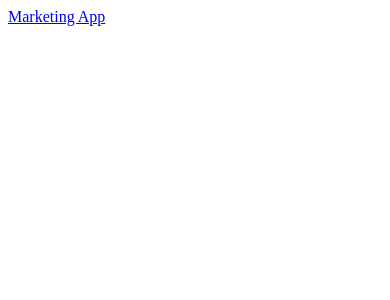
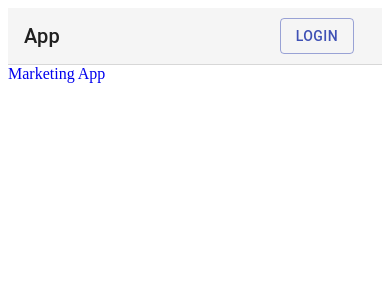
Before and after one commit to emerson-paiva/micro-frontend, a React app in the folder packages/container/: page / in a window 390 px wide. Shown: the top 300 px of the page. Built offline with nearby package versions, Linux system fonts and the light colour scheme.

Commit message:
feat: add production classNamePrefix at marketing

```diff
--- a/packages/container/src/App.js
+++ b/packages/container/src/App.js
@@ -1,5 +1,6 @@
 import React, { lazy, Suspense } from 'react';
 import { BrowserRouter, Switch, Route, Link } from 'react-router-dom'
+import Header from './components/Header'
 
 const Marketing = lazy(() => import('marketing'));
 
@@ -8,6 +9,7 @@ const Home = () => <Link to='/marketing'>Marketing App</Link>
 const App = () => (
   <Suspense fallback={'Loading...'}>
     <BrowserRouter>
+      <Header />
       <Switch>
         <Route path='/marketing' component={Marketing} />
         <Route path='/' component={Home} />
--- /dev/null
+++ b/packages/container/src/components/Header.js
@@ -0,0 +1,98 @@
+import React from 'react';
+import AppBar from '@material-ui/core/AppBar';
+import Button from '@material-ui/core/Button';
+import Toolbar from '@material-ui/core/Toolbar';
+import Typography from '@material-ui/core/Typography';
+import { makeStyles } from '@material-ui/core/styles';
+import { Link as RouterLink } from 'react-router-dom';
+
+const useStyles = makeStyles((theme) => ({
+  '@global': {
+    ul: {
+      margin: 0,
+      padding: 0,
+      listStyle: 'none',
+    },
+    a: {
+      textDecoration: 'none',
+    },
+  },
+  appBar: {
+    borderBottom: `1px solid ${theme.palette.divider}`,
+  },
+  toolbar: {
+    flexWrap: 'wrap',
+    justifyContent: 'space-between',
+  },
+  link: {
+    margin: theme.spacing(1, 1.5),
+  },
+  heroContent: {
+    padding: theme.spacing(8, 0, 6),
+  },
+  cardHeader: {
+    backgroundColor:
+      theme.palette.type === 'light'
+        ? theme.palette.grey[200]
+        : theme.palette.grey[700],
+  },
+  cardPricing: {
+    display: 'flex',
+    justifyContent: 'center',
+    alignItems: 'baseline',
+    marginBottom: theme.spacing(2),
+  },
+  footer: {
+    borderTop: `1px solid ${theme.palette.divider}`,
+    marginTop: theme.spacing(8),
+    paddingTop: theme.spacing(3),
+    paddingBottom: theme.spacing(3),
+    [theme.breakpoints.up('sm')]: {
+      paddingTop: theme.spacing(6),
+      paddingBottom: theme.spacing(6),
+    },
+  },
+}));
+
+export default function Header({ signedIn, onSignOut }) {
+  const classes = useStyles();
+
+  const onClick = () => {
+    if (signedIn && onSignOut) {
+      onSignOut();
+    }
+  };
+
+  return (
+    <React.Fragment>
+      <AppBar
+        position="static"
+        color="default"
+        elevation={0}
+        className={classes.appBar}
+      >
+        <Toolbar className={classes.toolbar}>
+          <Typography
+            variant="h6"
+            color="inherit"
+            noWrap
+            component={RouterLink}
+            to="/"
+          >
+            App
+          </Typography>
+          <Button
+            color="primary"
+            variant="outlined"
+            className={classes.link}
+            component={RouterLink}
+            to={signedIn ? '/' : '/auth/signin'}
+            onClick={onClick}
+          >
+            {signedIn ? 'Logout' : 'Login'}
+          </Button>
+        </Toolbar>
+      </AppBar>
+    </React.Fragment>
+  );
+}
```
Also changed, not shown: 1 other file (tests, documents, lock files or other folders).
